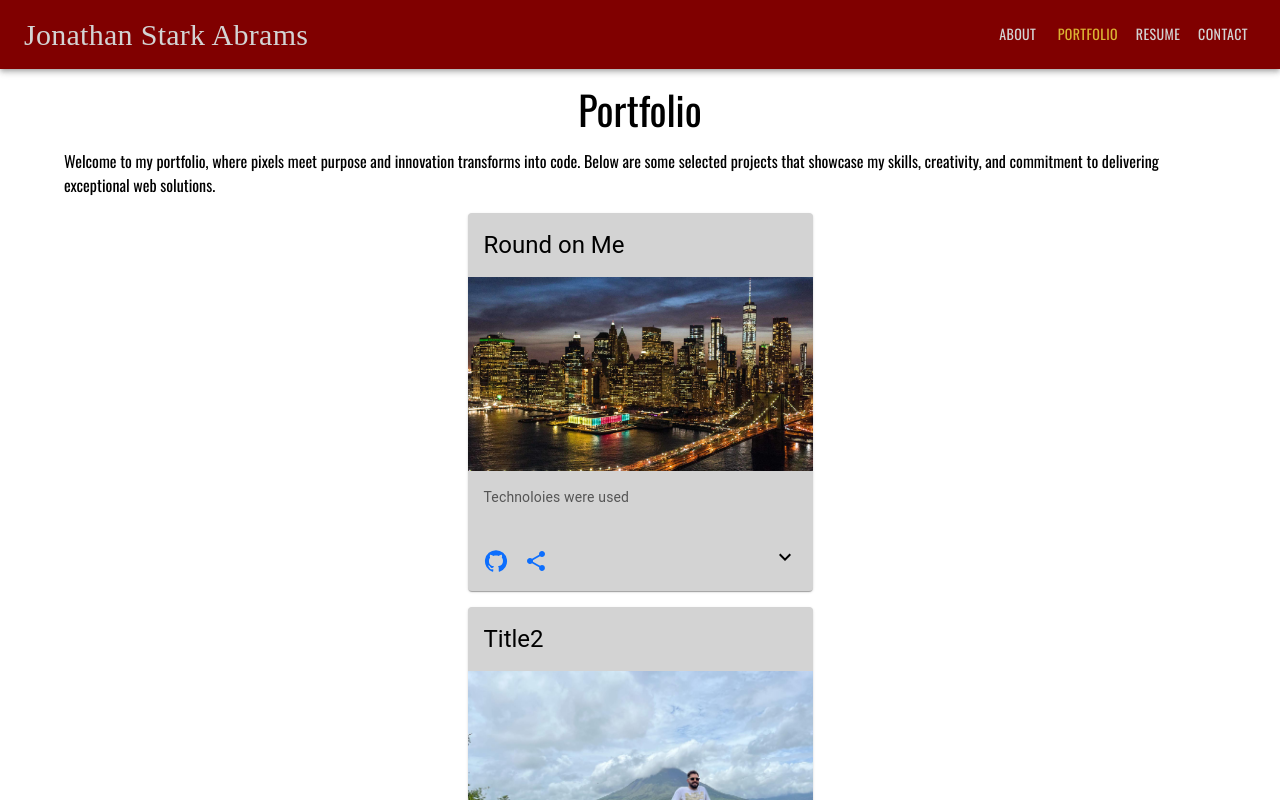
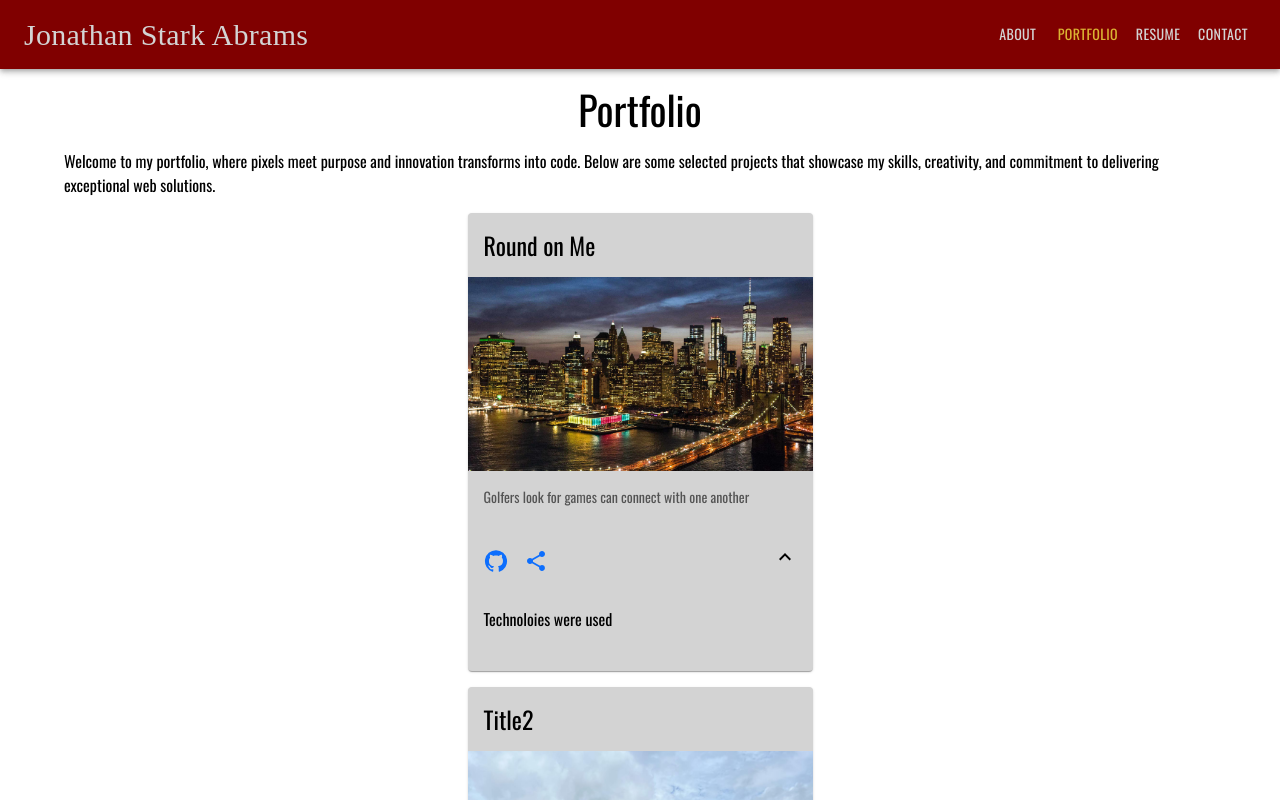
Before and after one commit to jabrams513/react-portfolio, a React (Vite) app: page /portfolio in a window 1280 px wide. Shown: the top 800 px of the page. Built offline with nearby package versions, Linux system fonts and the light colour scheme; a web font is replaced by a local one.

Commit message:
improved style

```diff
--- a/src/components/Project.jsx
+++ b/src/components/Project.jsx
@@ -1,5 +1,5 @@
 import * as React from 'react';
-import { styled } from '@mui/material/styles';
+import { styled, ThemeProvider, createTheme } from '@mui/material/styles';
 import Card from '@mui/material/Card';
 import CardHeader from '@mui/material/CardHeader';
 import CardMedia from '@mui/material/CardMedia';
@@ -12,6 +12,12 @@ import GitHubIcon from '@mui/icons-material/GitHub';
 import ShareIcon from '@mui/icons-material/Share';
 import ExpandMoreIcon from '@mui/icons-material/ExpandMore';
 import * as projects from '../assets';
+
+const theme = createTheme({
+  typography: {
+    fontFamily: 'Oswald, sans-serif',
+  },
+});
 
 const CustomCard = styled(Card)(({ theme }) => ({
   backgroundColor: '#d3d3d3', // Grey background color
@@ -39,7 +45,7 @@ const CardsContainer = styled('div')({
 });
 
 export default function Project({ project }) {
-  const [expanded, setExpanded] = React.useState(false);
+  const [expanded, setExpanded] = React.useState(true); // Expanded by default
 
   const { title, description, github, deployed, image, stack } = project;
 
@@ -48,6 +54,7 @@ export default function Project({ project }) {
   };
 
   return (
+    <ThemeProvider theme={theme}>
       <CardsContainer>
         <CustomCard sx={{ maxWidth: 345 }}>
           <CardHeader
@@ -65,7 +72,7 @@ export default function Project({ project }) {
           />
           <CardContent>
             <Typography variant="body2" color="text.secondary">
-            {stack}
+              {description}
             </Typography>
           </CardContent>
           <CardActions disableSpacing>
@@ -91,11 +98,12 @@ export default function Project({ project }) {
           <Collapse in={expanded} timeout="auto" unmountOnExit>
             <CardContent>
               <Typography paragraph>
-              {description}
+                {stack}
               </Typography>
             </CardContent>
           </Collapse>
         </CustomCard>
       </CardsContainer>
+    </ThemeProvider>
   );
 }
```
Lines whose indentation alone changed are shown as unchanged.
